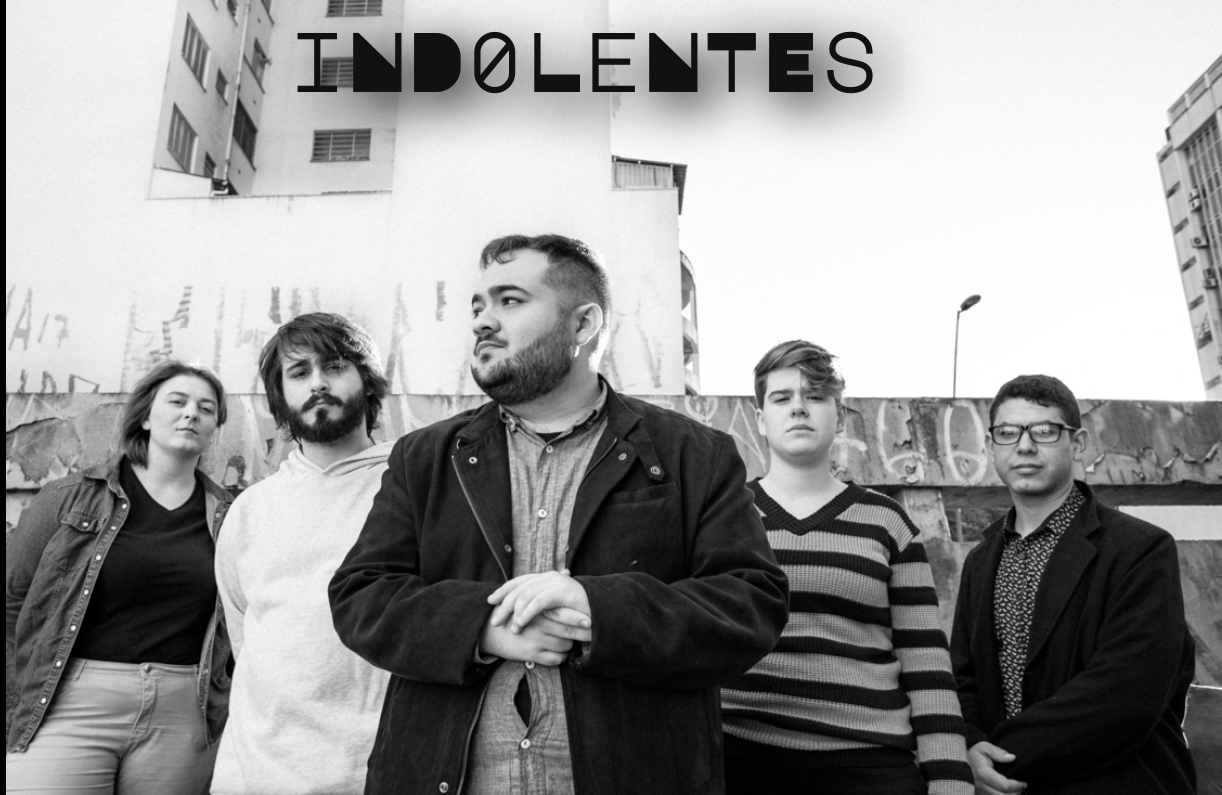
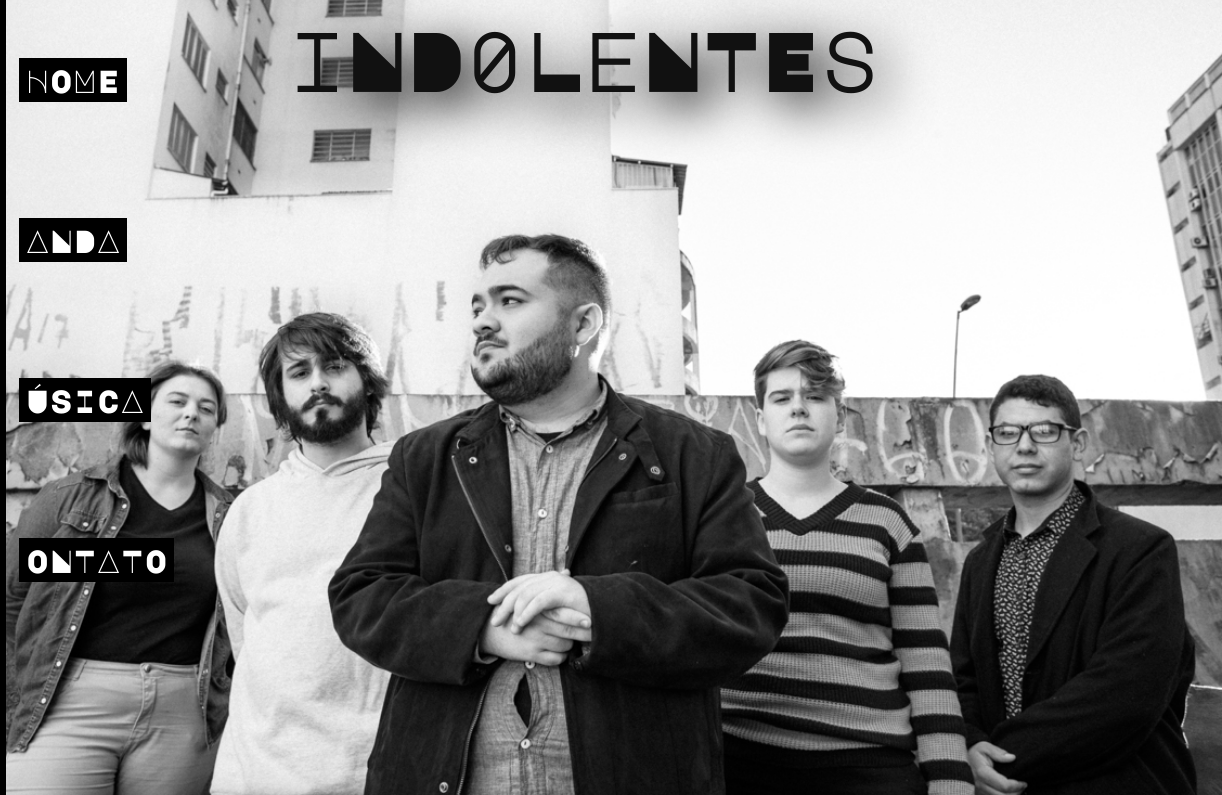
Before and after one commit to b-r-a-s-i-l/site_indolentes, a plain HTML site: page index.html in a window 1280 px wide. Shown: the top 795 px of the page, 58-1280 px from the left. Drawn offline with nearby package versions, Linux system fonts and the light colour scheme.

Commit message:
Update_02
mudanças no menu

```diff
--- a/css/index.css
+++ b/css/index.css
@@ -36,6 +36,19 @@ nav{
 
 }
 
+#nav-text {
+    display: flex;
+    position: relative;
+    left: 200%;
+    justify-content: space-around;
+    align-items: flex-start;
+    align-content: center;
+    flex-flow: column wrap;
+    width: 80%;
+    height: 80%;
+    z-index: -1;
+}
+
 .nav-list-item{
     display: flex;
     justify-content: space-around;
@@ -45,6 +58,22 @@ nav{
     font-family: 'Major Mono Display', monospace;
     font-size: 3em;
     padding-left: .2em;
+}
+
+.nav-list-txt {
+    display: flex;
+    position: relative;
+    justify-content: center;
+    align-items: center;
+    align-content: center;
+    vertical-align: central;
+    flex-flow: column wrap;
+    font-family: 'Major Mono Display', monospace;
+    color: #fff;
+    background-color: black;
+    font-size: 2em;
+    padding: .2em;
+    /*opacity: 0;*/
 }
 
 .nav-list-link{
@@ -67,6 +96,16 @@ nav{
     width: 2.5em;
     height: 2.5em;
 }
+
+
+.nav-list-link:hover ~ .nav-list-txt {
+    animation-name: scrollAnimate;
+    animation-duration: 3s;
+    animation-delay: .3s;
+    animation-iteration-count: 1;
+    animation-fill-mode: forwards;
+}
+
 
 /*------------\
 |    MAIN     |
@@ -527,3 +566,30 @@ footer {
     margin: 1em 2em;
     width: 2em;
 }
+
+
+/*animações*/
+
+[data-anime] {
+    opacity: 1;
+    transition: .7s;
+}
+
+@keyframes scrollAnimate {
+    0% {
+        opacity: 0;
+    }
+
+    100% {
+        opacity: 1;
+    }
+}
+
+[data-anime="left"] {
+    transform: translate3d(-50px, 0, 0);
+}
+
+[data-anime].animate {
+    opacity: 1;
+    transform: translate3d(0, 0, 0);
+}
--- a/index.html
+++ b/index.html
@@ -15,6 +15,12 @@
             <li class="nav-list-item"><a href="#music" id="" class="nav-list-link">M</a></li>
             <li class="nav-list-item"><a href="#contact" id="" class="nav-list-link">c</a></li>
         </ul>
+        <div id="nav-text">
+            <div id="nav-text_title" class="nav-list-txt" data-anime="left">HOME</div>
+            <div id="nav-text_band" class="nav-list-txt"  data-anime="left">ANDA</div>
+            <div id="nav-text_music" class="nav-list-txt"  data-anime="left">ÚSICA</div>
+            <div id="nav-text_contact" class="nav-list-txt"  data-anime="left">ONTATO</div>
+        </div>
     </nav>
     <header>
         <div id="background-main"></div>
```
